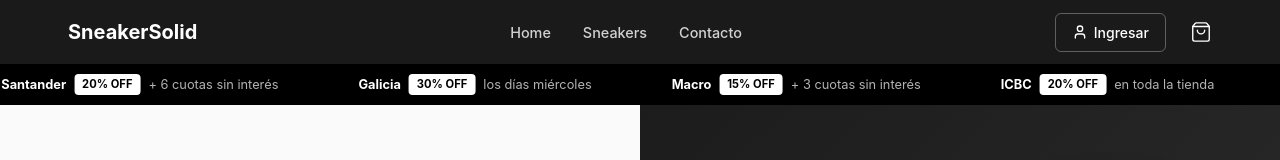
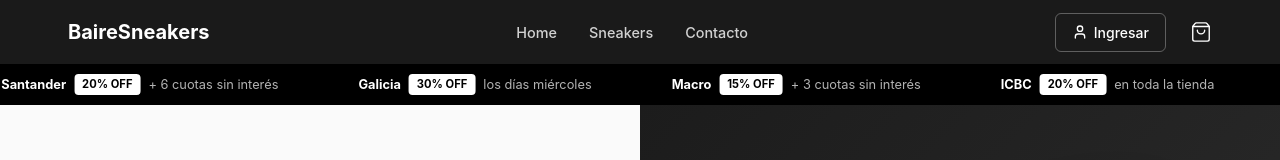
Before and after one commit to MiguelMiguez/bairesneakers-frontend, a React (Vite) app: page / in a window 1280 px wide. Shown: the top 160 px of the page. Built offline with nearby package versions, Linux system fonts and the light colour scheme; no server answers.

Commit message:
Update branding to BaireSneakers
Changed site title, description, and navbar branding from SneakerSolid to BaireSneakers for rebranding purposes.

```diff
--- a/index.html
+++ b/index.html
@@ -1,11 +1,14 @@
-<!DOCTYPE html>
+<!doctype html>
 <html lang="es">
   <head>
     <meta charset="UTF-8" />
     <link rel="icon" type="image/svg+xml" href="/vite.svg" />
     <meta name="viewport" content="width=device-width, initial-scale=1.0" />
-    <meta name="description" content="SneakerSolid - Tu tienda de sneakers premium" />
-    <title>SneakerSolid</title>
+    <meta
+      name="description"
+      content="BaireSneakers - Tu tienda de sneakers premium"
+    />
+    <title>BaireSneakers</title>
   </head>
   <body>
     <div id="root"></div>
--- a/src/components/Navbar/Navbar.tsx
+++ b/src/components/Navbar/Navbar.tsx
@@ -21,8 +21,8 @@ export function Navbar() {
       <nav className={styles.navbar}>
         <div className={styles.container}>
           <Link to="/" className={styles.logo}>
-            <span className={styles.logoText}>SS</span>
-            <span className={styles.logoFull}>SneakerSolid</span>
+            <span className={styles.logoText}>BS</span>
+            <span className={styles.logoFull}>BaireSneakers</span>
           </Link>
 
           <button
```
